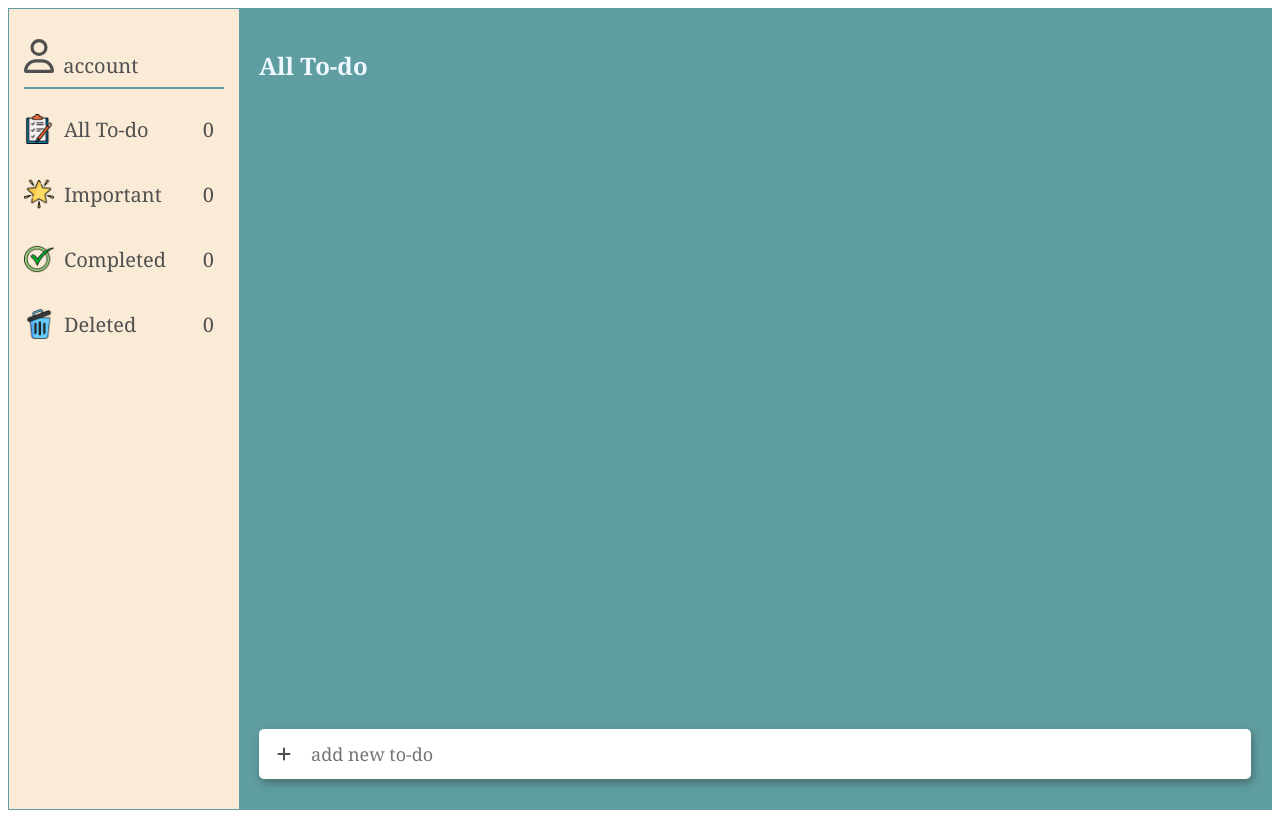
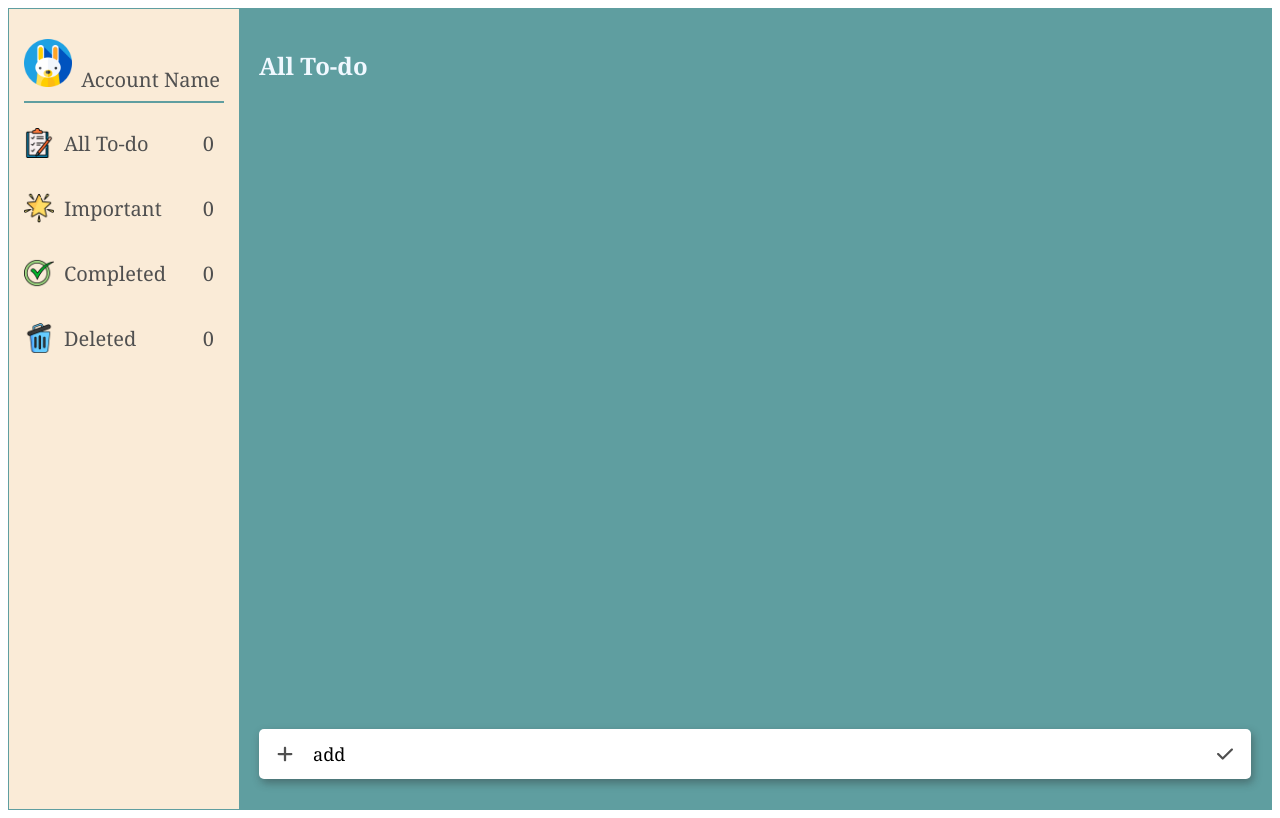
Before and after one commit to Edmond-J/SWEN504-todo_list, a PHP site: page /todo_index.php in a window 1280 px wide. Run offline with PHP 8.4, Linux system fonts and the light colour scheme; data that the repository does not hold is empty.

Commit message:
operate the database
add and delete the item

```diff
--- a/style.css
+++ b/style.css
@@ -85,6 +85,7 @@
 }
 
 .list > div,
+.list > form,
 .listItem {
   display: grid;
   grid-template-columns: auto 1fr auto;
--- a/todo.js
+++ b/todo.js
@@ -14,26 +14,28 @@
 let importantCount = document.getElementById("importantCount");
 // let completedTab = document.getElementById("CompletedTab");
 let completedCount = document.getElementById("completedCount");
-let deletedCount = document.getElementById(("deletedCount"));
+let deletedCount = document.getElementById("deletedCount");
 let clearDueDateButton = document.getElementById("clearDueDateButton");
+let deleteUndo = document.getElementById("deleteUndo");
 let deleteButton = document.getElementById("deleteATodo");
 let tabTitle = document.getElementById("tabTitle");
+let submitButton = document.getElementById("submit");
 let currentDetailID;
 let currentItem;
 listItems.forEach((div) => {
   //click a to-do item will show the details
   let content = div.querySelector("div");
   div.addEventListener("click", () => {
-    listItems.forEach((otherDiv) => {
+    // listItems.forEach((otherDiv) => {
     // otherDiv.style = "background-color: white;";
-    });
+    // });
     // div.style = "background-color: antiquewhite;";
-    if (currentDetailID !== content.dataset.itemId) {
+    // if (currentDetailID !== content.dataset.itemId) {
     currentDetailID = content.dataset.itemId;
     currentItem = div;
     showDetail();
     detailArea.style.display = "flex";
-    }
+    // }
   });
   /*   check button action */
   let imgCheck = div.querySelector("img");
@@ -48,6 +50,11 @@
   });
 });
 /* 清单条目管理 */
+submitButton.addEventListener("click", () => {
+  let hiddenSubmitTitle = document.getElementById("hiddenSubmitTitle");
+  // newTodo.submit();
+  hiddenSubmitTitle.click();
+});
 closeDetailButton.addEventListener("click", () => {
   detailArea.style.display = "none";
   currentDetailID = 0;
@@ -97,43 +104,59 @@
 }
 
 detailCheck.addEventListener("click", () => {
-  listItems.forEach((div) => {
-    let content = div.querySelector("div");
-    if (content.dataset.itemId === currentDetailID) {
+  let content = currentItem.querySelector("div");
   switchCheckIcon(content.parentNode.querySelector("img"), content);
+});
+
+detailStar.addEventListener("click", () => {
+  let content = currentItem.querySelector("div");
+  switchStarIcon(
+    content.parentNode.querySelector("img:nth-of-type(2)"),
+    content
+  );
+});
+
+clearDueDateButton.addEventListener("click", () => {
+  let content = currentItem.querySelector("div");
+  clearDueDateButton.parentNode.querySelector("input").value = "";
+  content.dataset.dueDate = "";
+});
+deleteUndo.addEventListener("click", () => {
+  currentItem.querySelector("div").dataset.deleted = "0";
+  currentItem.style.display = "grid";
+  updateTabCount();
+  switchToDeleted();
+});
+
+deleteButton.addEventListener("click", () => {
+  let deletedStatus = currentItem.querySelector("div").dataset.deleted;
+  if (deletedStatus === "1") {
+    let confirmed = confirm('Permanently delete? no way to recovery');
+    if (confirmed) {
+      let node = deleteButton.parentNode.querySelector("input");
+      node.value = currentDetailID;
+      let hiddenSubmitDelete = document.getElementById("hiddenSubmitDelete");
+      hiddenSubmitDelete.click();
     }
-    // return;
-  });
-});
-detailStar.addEventListener("click", () => {
-  listItems.forEach((div) => {
-    let content = div.querySelector("div");
-    if (content.dataset.itemId === currentDetailID) {
-      switchStarIcon(content.parentNode.querySelector("img:nth-of-type(2)"), content);
-    }
-  });
-});
-clearDueDateButton.addEventListener("click", () => {
-  clearDueDateButton.parentNode.querySelector("input").value = "";
-});
-deleteButton.addEventListener("click", () => {
-  currentItem.querySelector('div').dataset.deleted = "1";
+  } else {
+    currentItem.querySelector("div").dataset.deleted = "1";
     currentItem.style.display = "none";
     updateTabCount();
+  }
 });
 
 function showDetail() {
   let dueDateDisplay = document.getElementById("datepicker");
   let createdDate = document.getElementById("createdDate");
-  listItems.forEach((div) => {
-    let content = div.querySelector("div");
-    if (content.dataset.itemId === currentDetailID) {
+  let content = currentItem.querySelector("div");
   todoContentInput.value = content.textContent;
   dueDateDisplay.value = content.dataset.dueDate;
+  if (content.dataset.deleted === "0") deleteUndo.style.visibility = "hidden";
+  else deleteUndo.style.visibility = "visible";
   createdDate.textContent = "created on: " + content.dataset.createDate;
-      if (content.dataset.important === '0') detailStar.src = "./icon/star.svg";
+  if (content.dataset.important === "0") detailStar.src = "./icon/star.svg";
   else detailStar.src = "./icon/star-solid.svg";
-      if (content.dataset.completed === '0') {
+  if (content.dataset.completed === "0") {
     detailCheck.src = "./icon/circle.svg";
     todoContentInput.style = " text-decoration: ; color: darkslategrey;";
   } else {
@@ -141,8 +164,6 @@
     todoContentInput.style = " text-decoration: line-through; color: gray;";
   }
   checkButtonHover(detailCheck);
-    }
-  });
 }
 
 function switchCheckIcon(imgElement, textHolder) {
@@ -184,6 +205,10 @@
 }
 
 function switchToAll() {
+  naviArea.querySelectorAll("div").forEach((div) => {
+    div.style.background = "none";
+  });
+  allTodoCount.parentNode.style = "background-color: lightgray;";
   tabTitle.textContent = "All To-do";
   listItems.forEach((div) => {
     div.style.display = "grid";
@@ -195,28 +220,41 @@
 }
 
 function switchToImportant() {
+  naviArea.querySelectorAll("div").forEach((div) => {
+    div.style.background = "none";
+  });
+  importantCount.parentNode.style = "background-color: lightgray;";
   tabTitle.textContent = "Important";
   listItems.forEach((div) => {
     div.style.display = "none";
     let content = div.querySelector("div");
-    if (content.dataset.important === "1"&&content.dataset.deleted==="0") {
+    if (content.dataset.important === "1" && content.dataset.deleted === "0") {
       div.style.display = "grid";
     }
   });
 }
 
 function switchToCompleted() {
+  naviArea.querySelectorAll("div").forEach((div) => {
+    div.style.background = "none";
+  });
+  completedCount.parentNode.style = "background-color: lightgray;";
   tabTitle.textContent = "Completed";
   listItems.forEach((div) => {
     div.style.display = "none";
     let content = div.querySelector("div");
-    if (content.dataset.completed === "1"&&content.dataset.deleted==="0") {
+    if (content.dataset.completed === "1" && content.dataset.deleted === "0") {
       div.style.display = "grid";
     }
   });
 }
 
 function switchToDeleted() {
+  naviArea.querySelectorAll("div").forEach((div) => {
+    div.style.background = "none";
+  });
+  // document.getElementById(tabTitle.textContent).style="background-color: white;"
+  deletedCount.parentNode.style = "background-color: lightgray;";
   tabTitle.textContent = "Deleted";
   listItems.forEach((div) => {
     div.style.display = "none";
@@ -235,21 +273,18 @@
   listItems.forEach((div) => {
     let content = div.querySelector("div");
     all++;
-    if (content.dataset.important === "1"&&content.dataset.deleted==="0")
+    if (content.dataset.important === "1" && content.dataset.deleted === "0")
       imp++;
-    if (content.dataset.completed === "1"&&content.dataset.deleted==="0")
+    if (content.dataset.completed === "1" && content.dataset.deleted === "0")
       comp++;
-    if ((content.dataset.deleted === "1")) {
+    if (content.dataset.deleted === "1") {
       del++;
       all--;
     }
   });
-  console.log(all,imp, comp, del)
-  allTodoCount.textContent=""+all;
-  importantCount.textContent=""+imp;
-  completedCount.textContent=""+comp;
-  deletedCount.textContent=""+del;
+  console.log(all, imp, comp, del);
+  allTodoCount.textContent = "" + all;
+  importantCount.textContent = "" + imp;
+  completedCount.textContent = "" + comp;
+  deletedCount.textContent = "" + del;
 }
-
-// switchToAll();
-// switchToDeleted();
--- a/todo_index.php
+++ b/todo_index.php
@@ -18,12 +18,12 @@
   <div class="navi">
     <img id="back" src="./icon/arrow-left.svg" alt="back" width="20px"/>
     <div>
-      <img id="userAvatar" src="./icon/user.svg" alt="user" width="30px"/>
-      <label id="userName">account</label>
+      <img id="userAvatar" src="./icon/rabbit.png" alt="user" width="48"/>
+      <label id="userName">Account Name</label>
     </div>
     <hr/>
     <div class="naviTab">
-      <div  onclick="switchToAll()">
+      <div onclick="switchToAll()">
         <img src="./icon/task.png" width="30px" alt="task"/>All To-do
           <?php
           $result = $connect->query("SELECT COUNT(*) AS all_count FROM todo_items WHERE deleted != 1");
@@ -103,11 +103,12 @@
           echo '</div>';
 
       } ?>
-    <div id="addNew">
-      <img class="iconButton" src="./icon/plus.svg" alt="add"/>
-      <input id="newToDo" type="text" placeholder="add new to-do"/>
-      <img class="iconButton" src="./icon/check.svg" alt="ok"/>
-    </div>
+    <form id="addNew" action="database_operate.php" method="post">
+      <img class="iconButton" src="./icon/plus.svg" width="16px" alt="add"/>
+      <input id="newToDo" name="content" value="add" type="text" placeholder="add new to-do"/>
+      <input type="submit" id="hiddenSubmitTitle" style="display: none;">
+      <img class="iconButton" id="submit" src="./icon/check.svg" width="16px" alt="ok"/>
+    </form>
   </div>
   <!-- detail section -->
   <div class="detail">
@@ -118,15 +119,22 @@
       <img id="detailStar" src="./icon/star.svg" alt="star"/>
     </div>
     <div id="controlOption" class="listItem">
-      <img class="iconButton" id="clearDueDateButton" src="./icon/calendar.svg" alt="due date"/>
+      <img class="iconButton" id="clearDueDateButton" src="./icon/calendar.svg" title="reset due date" alt="due date"/>
       <div>Due Date:</div>
       <input type="date" id="datepicker">
     </div>
     <textarea name="comment" id="commentInput" cols="30" rows="10" placeholder="add comment"></textarea>
+
     <!-- </div> -->
     <div class="detailFooter">
+
+      <img class="iconButton" id="deleteUndo" src="./icon/undo.png" width="16px" title="undo" alt="trash"/>
       <label id="createdDate">created on: </label>
-      <img class="iconButton" id="deleteATodo" src="./icon/trash.svg" alt="trash"/>
+      <form action="database_operate.php" method="post">
+        <input type="hidden" id="deleteItem" name="delete" value="id" style="display: none;">
+        <input type="submit" id="hiddenSubmitDelete" style="display: none;">
+        <img class="iconButton" id="deleteATodo" src="./icon/trash.svg" title="delete" alt="trash"/>
+      </form>
     </div>
   </div>
 </div>
```
Also changed, not shown: database_operate.php (added, +30 -0 lines), icon/rabbit.png (added), icon/undo.png (added). Lines whose indentation alone changed are shown as unchanged.
